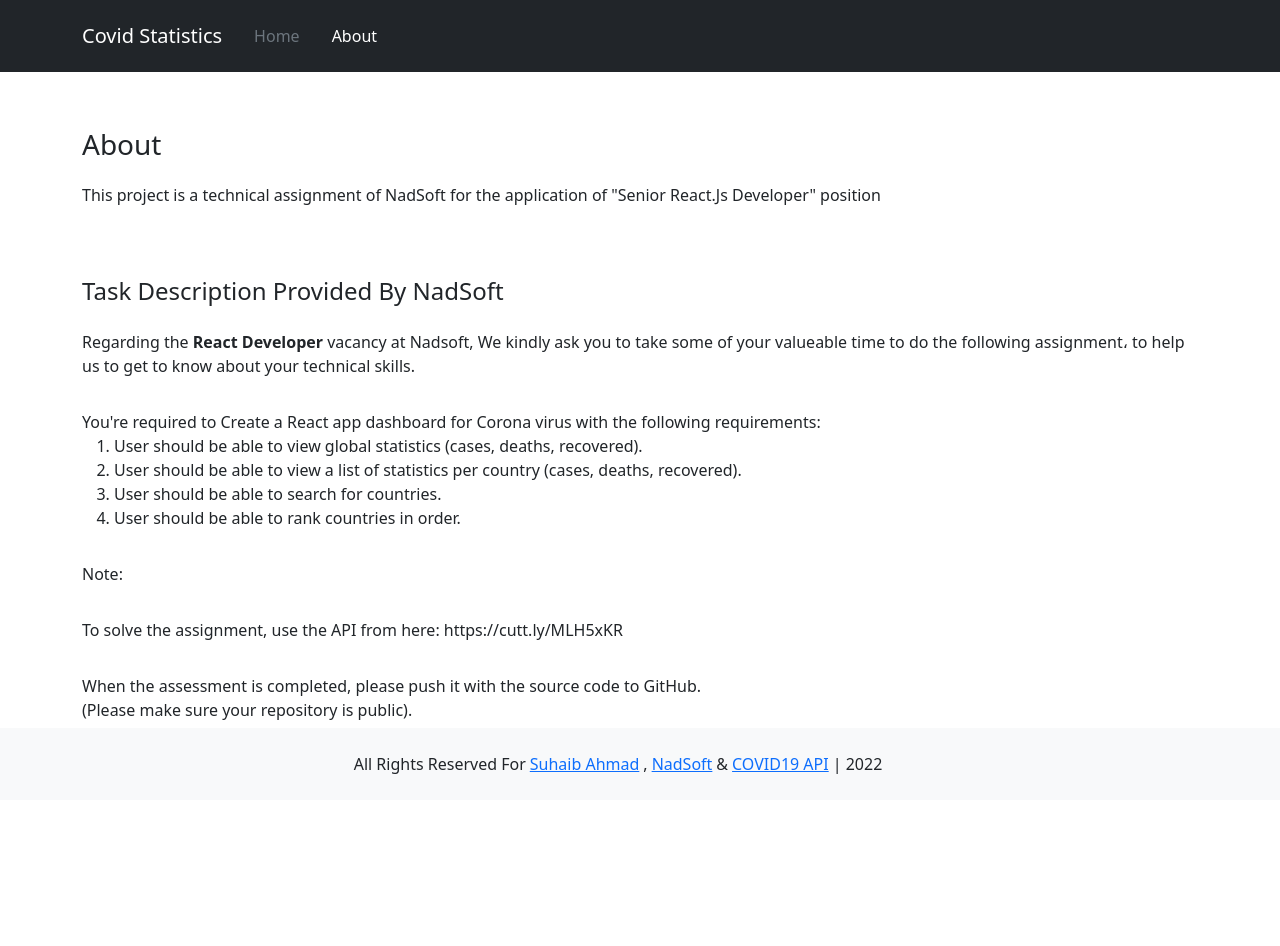
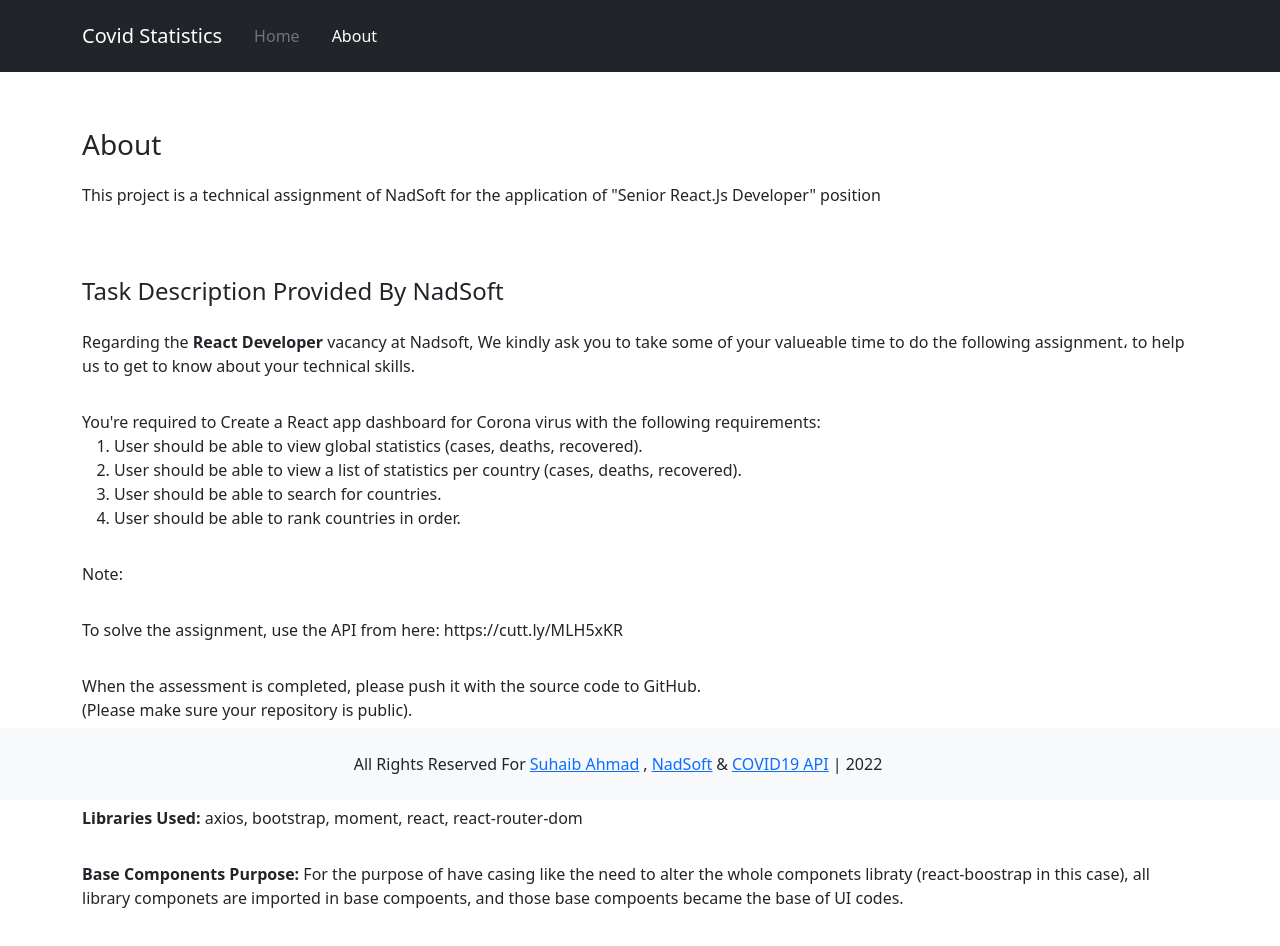
Before and after one commit to makkahwi/nadsoft_assignment, a React (Create React App) app: page /about in a window 1280 px wide. Shown: the top 946 px of the page. Before the commit the page ends 800 px from the top, so only its background shows below. Built offline with nearby package versions, Linux system fonts and the light colour scheme.

Commit message:
Add Developer Notes To About Page

```diff
--- /dev/null
+++ b/src/Views/About/DeveloperNotes.jsx
@@ -0,0 +1,20 @@
+import React from "react";
+import Typography from "../../Components/Base/Typography";
+
+export default function DeveloperNotes() {
+  return (
+    <>
+      <Typography size={4}>
+        Developer Notes
+      </Typography>
+
+      <Typography>
+        <b>Libraries Used:</b> axios, bootstrap, moment, react, react-router-dom
+      </Typography>
+
+      <Typography>
+        <b>Base Components Purpose:</b> For the purpose of have casing like the need to alter the whole componets libraty (react-boostrap in this case), all library componets are imported in base compoents, and those base compoents became the base of UI codes.
+      </Typography>
+    </>
+  )
+};
--- a/src/Views/About/TaskDescription.jsx
+++ b/src/Views/About/TaskDescription.jsx
@@ -1,6 +1,5 @@
-import React from "react"
+import React from "react";
 import Typography from "../../Components/Base/Typography";
-import PageTitle from "../../Components/PageTitle";
 
 export default function TaskDescription() {
   return (
--- a/src/Views/About/index.jsx
+++ b/src/Views/About/index.jsx
@@ -1,6 +1,7 @@
 import React from "react"
 import Typography from "../../Components/Base/Typography";
 import PageTitle from "../../Components/PageTitle";
+import DeveloperNotes from "./DeveloperNotes";
 import TaskDescription from "./TaskDescription";
 
 export default function About() {
@@ -13,6 +14,8 @@ export default function About() {
       </Typography>
 
       <TaskDescription />
+
+      <DeveloperNotes />
     </>
   )
 };
```
